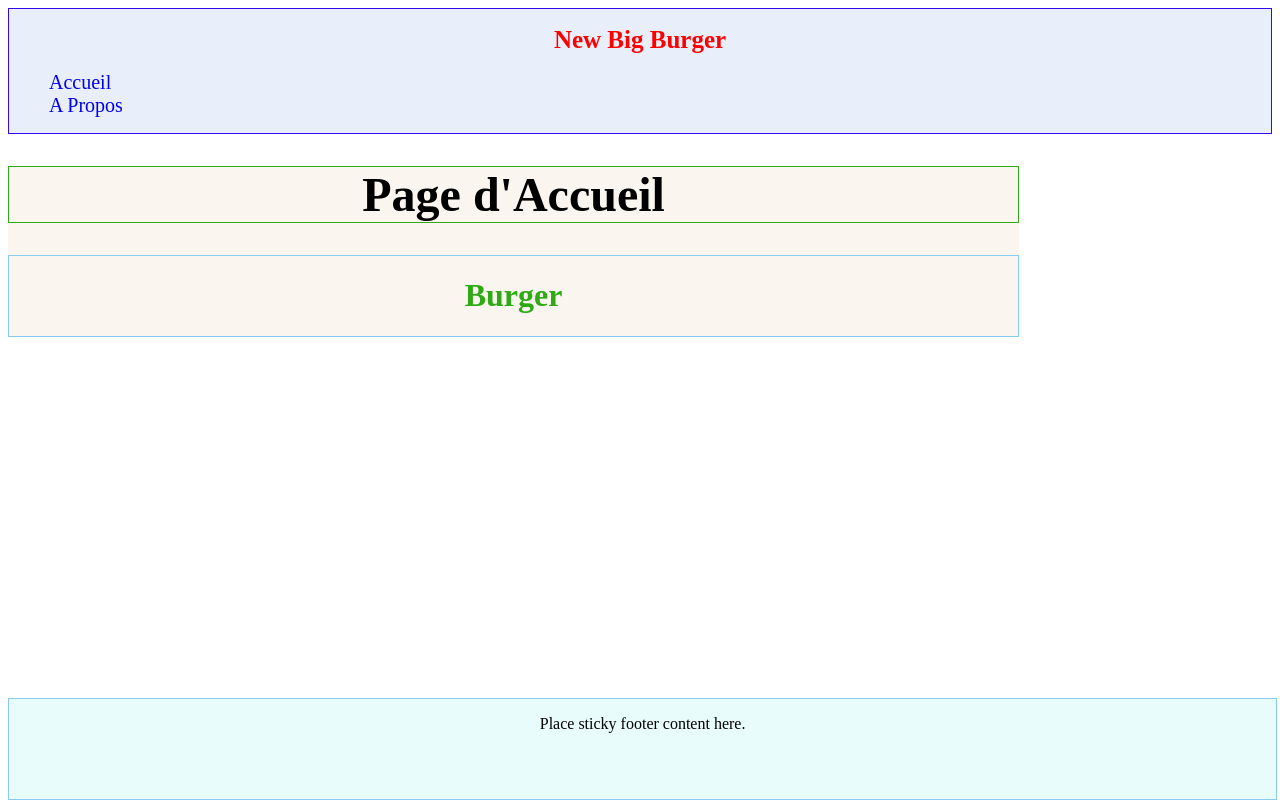
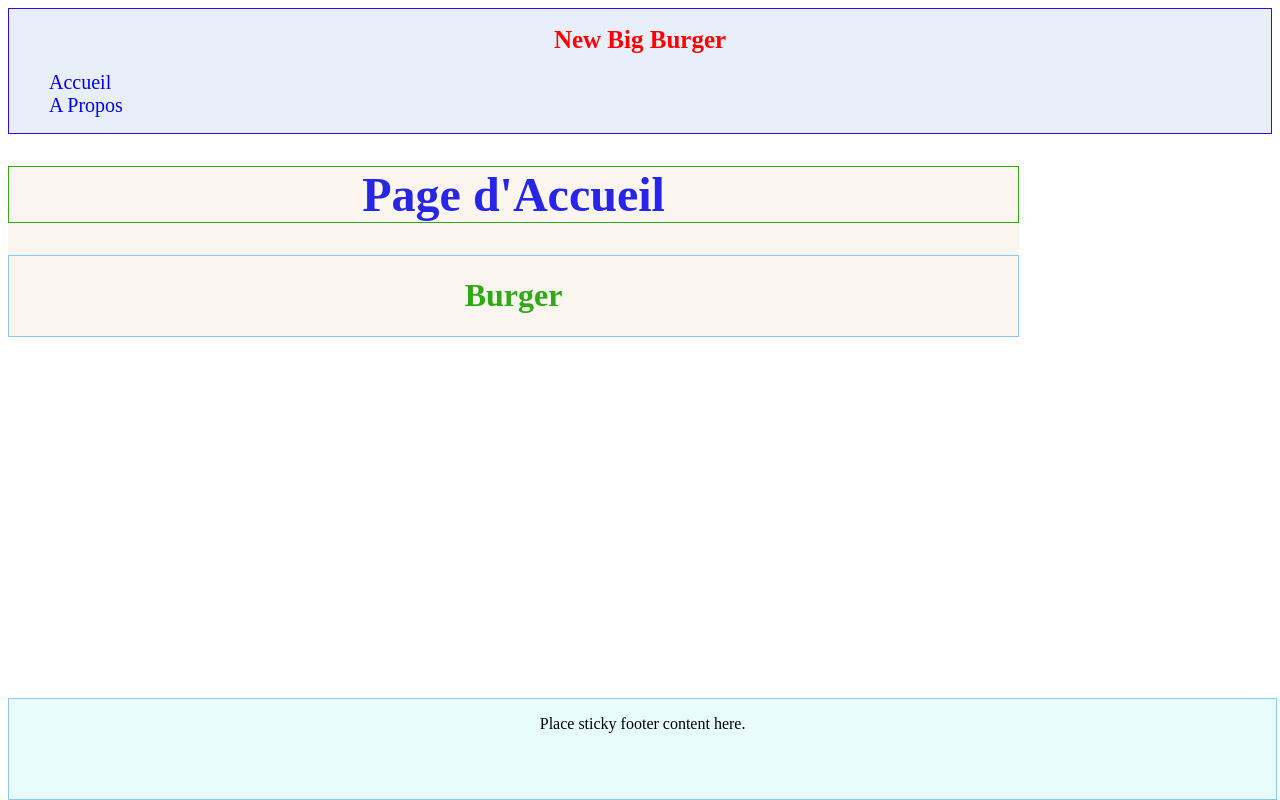
Before and after one commit to M-BEDH/Burger, a React (Create React App) app: page / in a window 1280 px wide. Built offline with nearby package versions, Linux system fonts and the light colour scheme.

Commit message:
color h1 page accueil

```diff
--- a/src/pages/Accueil/Accueil.css
+++ b/src/pages/Accueil/Accueil.css
@@ -5,6 +5,6 @@
 .page-Acc-Title{
     font-size: 3rem;
     font-weight: bold;
-    color: #000;
+    color: #2925e7;
     border: 1px solid #2daa14;
 }
```
